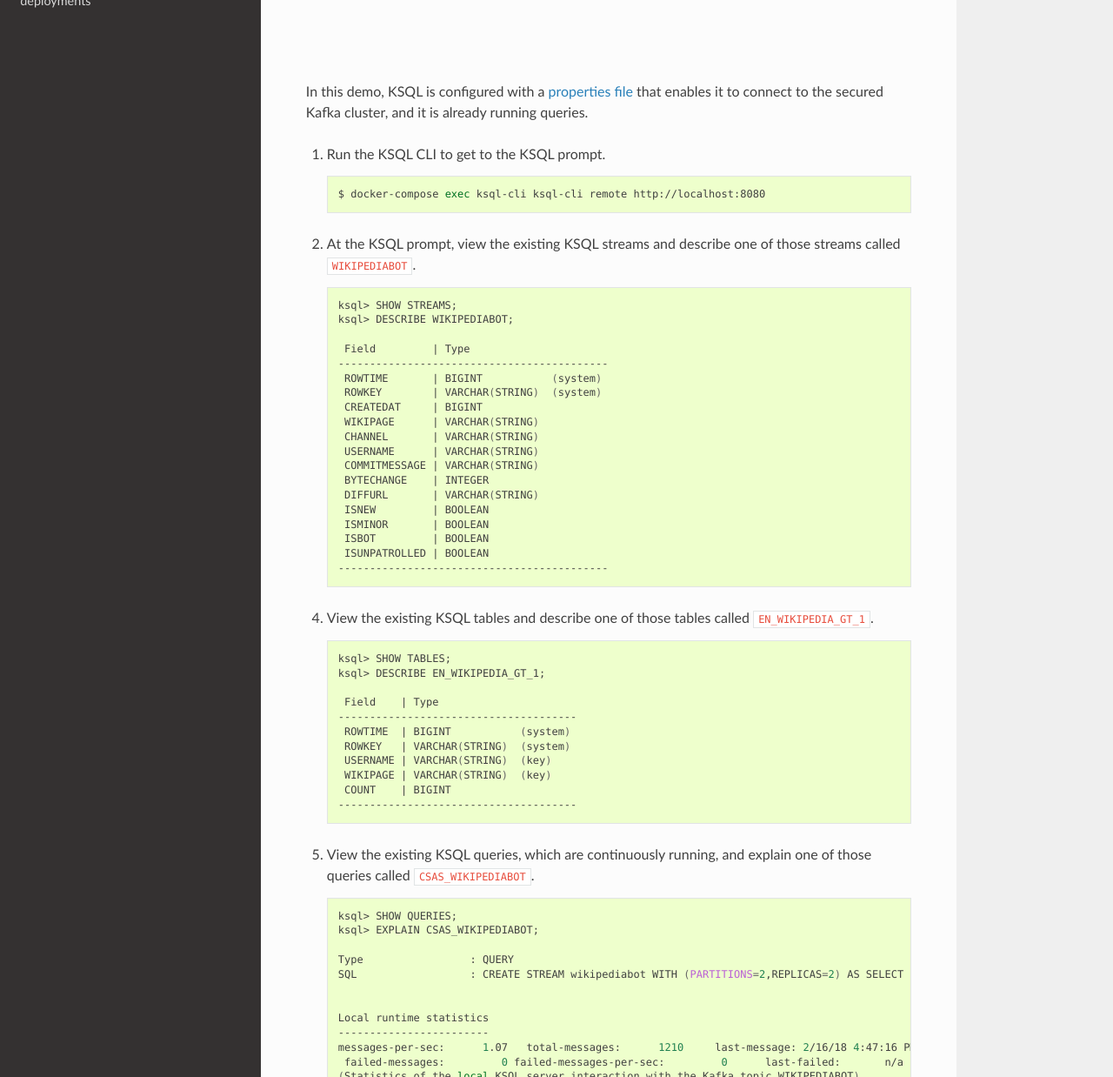
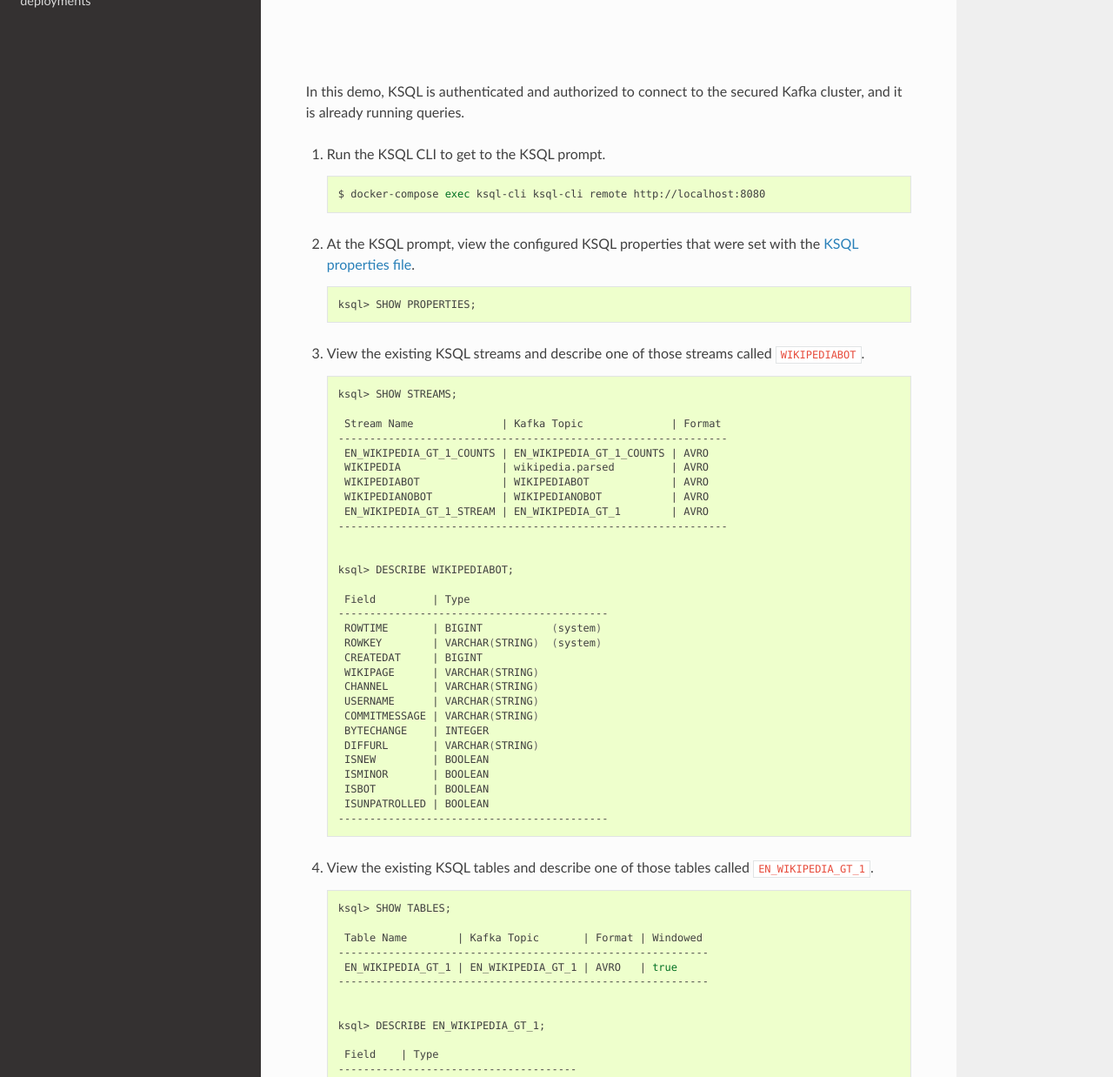
Before and after one commit to confluentinc/cp-demo, a Sphinx documentation site: the page built from docs/index.rst, in a window 1280 px wide and 1400 px high, scrolled down 6006 px, cut to the strip 162-1400 px from the top of the window. Shown: the whole strip at 87% size. Built offline with Sphinx 7.4.7 and the Read the Docs theme 2.0.0, drawn with Linux system fonts in a browser that asks for light colours; some of the changed text lies outside the part shown.

Commit message:
Add output for show commands

```diff
--- a/docs/index.rst
+++ b/docs/index.rst
@@ -194,7 +194,7 @@
         <iframe src="https://www.youtube.com/embed/U_ntFVXWBPc" frameborder="0" allowfullscreen style="position: absolute; top: 0; left: 0; width: 75%; height: 75%;"></iframe>
     </div>
 
-In this demo, KSQL is configured with a `properties file <https://github.com/confluentinc/cp-demo/blob/master/scripts/ksql/ksqlproperties>`__ that enables it to connect to the secured Kafka cluster, and it is already running queries.
+In this demo, KSQL is authenticated and authorized to connect to the secured Kafka cluster, and it is already running queries.
 
 1. Run the KSQL CLI to get to the KSQL prompt.
 
@@ -202,11 +202,28 @@
 
       $ docker-compose exec ksql-cli ksql-cli remote http://localhost:8080
 
-2. At the KSQL prompt, view the existing KSQL streams and describe one of those streams called ``WIKIPEDIABOT``.
+2. At the KSQL prompt, view the configured KSQL properties that were set with the `KSQL properties file <https://github.com/confluentinc/cp-demo/blob/master/scripts/ksql/ksqlproperties>`__.
+
+   .. sourcecode:: bash
+
+      ksql> SHOW PROPERTIES;
+
+3. View the existing KSQL streams and describe one of those streams called ``WIKIPEDIABOT``.
 
    .. sourcecode:: bash
 
       ksql> SHOW STREAMS;
+
+       Stream Name              | Kafka Topic              | Format
+      --------------------------------------------------------------
+       EN_WIKIPEDIA_GT_1_COUNTS | EN_WIKIPEDIA_GT_1_COUNTS | AVRO
+       WIKIPEDIA                | wikipedia.parsed         | AVRO
+       WIKIPEDIABOT             | WIKIPEDIABOT             | AVRO
+       WIKIPEDIANOBOT           | WIKIPEDIANOBOT           | AVRO
+       EN_WIKIPEDIA_GT_1_STREAM | EN_WIKIPEDIA_GT_1        | AVRO
+      --------------------------------------------------------------
+
+
       ksql> DESCRIBE WIKIPEDIABOT;
 
        Field         | Type
@@ -231,6 +248,13 @@
    .. sourcecode:: bash
 
       ksql> SHOW TABLES;
+
+       Table Name        | Kafka Topic       | Format | Windowed
+      -----------------------------------------------------------
+       EN_WIKIPEDIA_GT_1 | EN_WIKIPEDIA_GT_1 | AVRO   | true
+      -----------------------------------------------------------
+
+
       ksql> DESCRIBE EN_WIKIPEDIA_GT_1;
 
        Field    | Type
@@ -247,6 +271,16 @@
    .. sourcecode:: bash
 
       ksql> SHOW QUERIES;
+
+       Query ID                      | Kafka Topic              | Query String
+      --------------------------------------------------------------------------------------------------
+       CSAS_WIKIPEDIABOT             | WIKIPEDIABOT             | CREATE STREAM wikipediabot WITH (PARTITIONS=2,REPLICAS=2) AS SELECT * FROM wikipedia WHERE isbot = true;
+       CTAS_EN_WIKIPEDIA_GT_1        | EN_WIKIPEDIA_GT_1        | CREATE TABLE en_wikipedia_gt_1 WITH (PARTITIONS=2,REPLICAS=2) AS SELECT username, wikipage, count(*) AS COUNT FROM wikipedia WINDOW TUMBLING (size 300 second) WHERE channel = '#en.wikipedia' GROUP BY username, wikipage HAVING count(*) > 1;
+       CSAS_WIKIPEDIANOBOT           | WIKIPEDIANOBOT           | CREATE STREAM wikipedianobot WITH (PARTITIONS=2,REPLICAS=2) AS SELECT * FROM wikipedia WHERE isbot <> true;
+       CSAS_EN_WIKIPEDIA_GT_1_COUNTS | EN_WIKIPEDIA_GT_1_COUNTS | CREATE STREAM en_wikipedia_gt_1_counts WITH (PARTITIONS=2,REPLICAS=2) AS SELECT * FROM en_wikipedia_gt_1_stream where ROWTIME is not null;
+      --------------------------------------------------------------------------------------------------
+
+
       ksql> EXPLAIN CSAS_WIKIPEDIABOT;
 
       Type                 : QUERY
```
